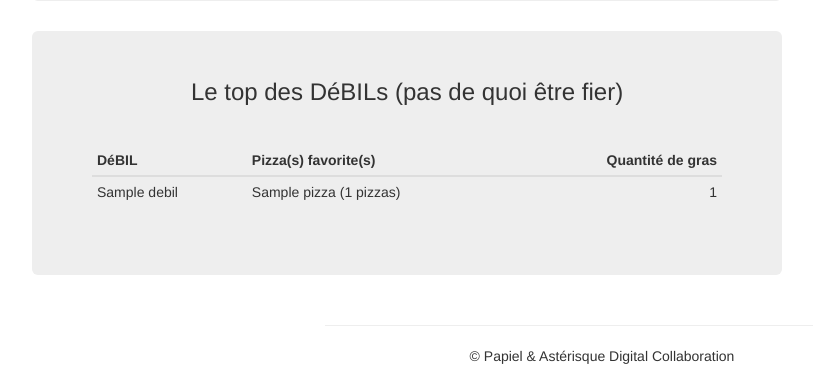
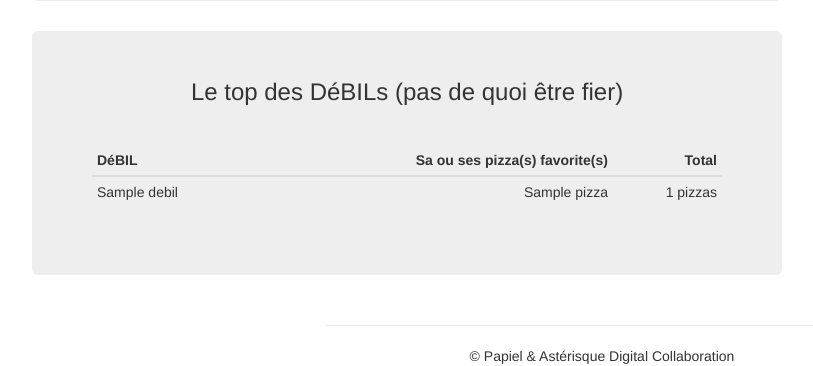
Before and after one commit to HackBil/jeudizza, a Django app: page / in a window 1280 px wide. Shown: the part 719-1085 px from the top of the page, without its empty margins (38-851 px from the left). Run offline with Django 3.2, Linux system fonts and the light colour scheme; tables that the repository leaves empty hold one stand-in row (values such as "Sample post"); parts of the project's set-up code (start-up, migrations or seed data) failed here and were passed over; some libraries are stand-ins or nearby versions.

Commit message:
Better view of top debil data

```diff
--- a/orders/views.py
+++ b/orders/views.py
@@ -18,17 +18,21 @@ def home(request):
     total_money = PizzaOrder.objects.all().aggregate(sum=Sum('pizza__price'))
 
     for debil in top5_debils:
-        pizzas = PizzaOrder.objects.filter(debil__name=debil['debil__name']).values('pizza__name').annotate(count=Count('pizza__name')).order_by("-count")
-        favorite_pizzas = [pizza['pizza__name'] for pizza in pizzas if pizzas[0]['count'] == pizza['count']][:3]
-        comment = str(pizzas[0]['count'])
+        pizzas = PizzaOrder.objects.filter(debil__name=debil['debil__name']).values('pizza__name').annotate(count=Count('pizza__name')).order_by("-count")[:3]
+
+        for pizza in pizzas:
+            print()
+
+        favorite_pizzas = [pizza['pizza__name'] for pizza in pizzas if int(pizza['count'] / debil['count'] * 100) > 20]
+
         debil['favorite'] = ''
-        if len(favorite_pizzas) > 1:
-            comment += ' de chaque'
-            debil['favorite'] += ', '.join(favorite_pizzas[:-1]) + ' et '
+        if not len(favorite_pizzas):
+            debil['favorite'] = 'Indécis ! (' + debil['debil__name'] + ' mange trop de pizzas différentes)'
         else:
-            comment += ' pizzas'
-        debil['favorite'] += favorite_pizzas[-1]
-        debil['favorite'] += ' (' + comment + ')'
+            if len(favorite_pizzas) > 1:
+                debil['favorite'] += ', '.join(favorite_pizzas[:-1]) + ' et '
+            debil['favorite'] += favorite_pizzas[-1]
+        debil['comment'] = str(debil['count']) + ' pizzas'
 
     return render(request, 'index.html', locals())
 
--- a/templates/index.html
+++ b/templates/index.html
@@ -52,16 +52,16 @@
               <thead>
                 <tr>
                   <th>DéBIL</th>
-                  <th>Pizza(s) favorite(s)</th>
-                  <th class="text-right">Quantité de gras</th>
+                  <th class="text-right">Sa ou ses pizza(s) favorite(s)</th>
+                  <th class="text-right">Total</th>
                 </tr>
               </thead>
               <tbody>
               {% for debil in top5_debils %}
                 <tr>
                   <td>{{ debil.debil__name }}</td>
-                  <td>{{ debil.favorite }}</td>
-                  <td class="text-right">{{ debil.count }}</td>
+                  <td class="text-right">{{ debil.favorite }}</td>
+                  <td class="text-right">{{ debil.comment }}</td>
                 </tr>
               {% endfor %}
               </tbody>
```
